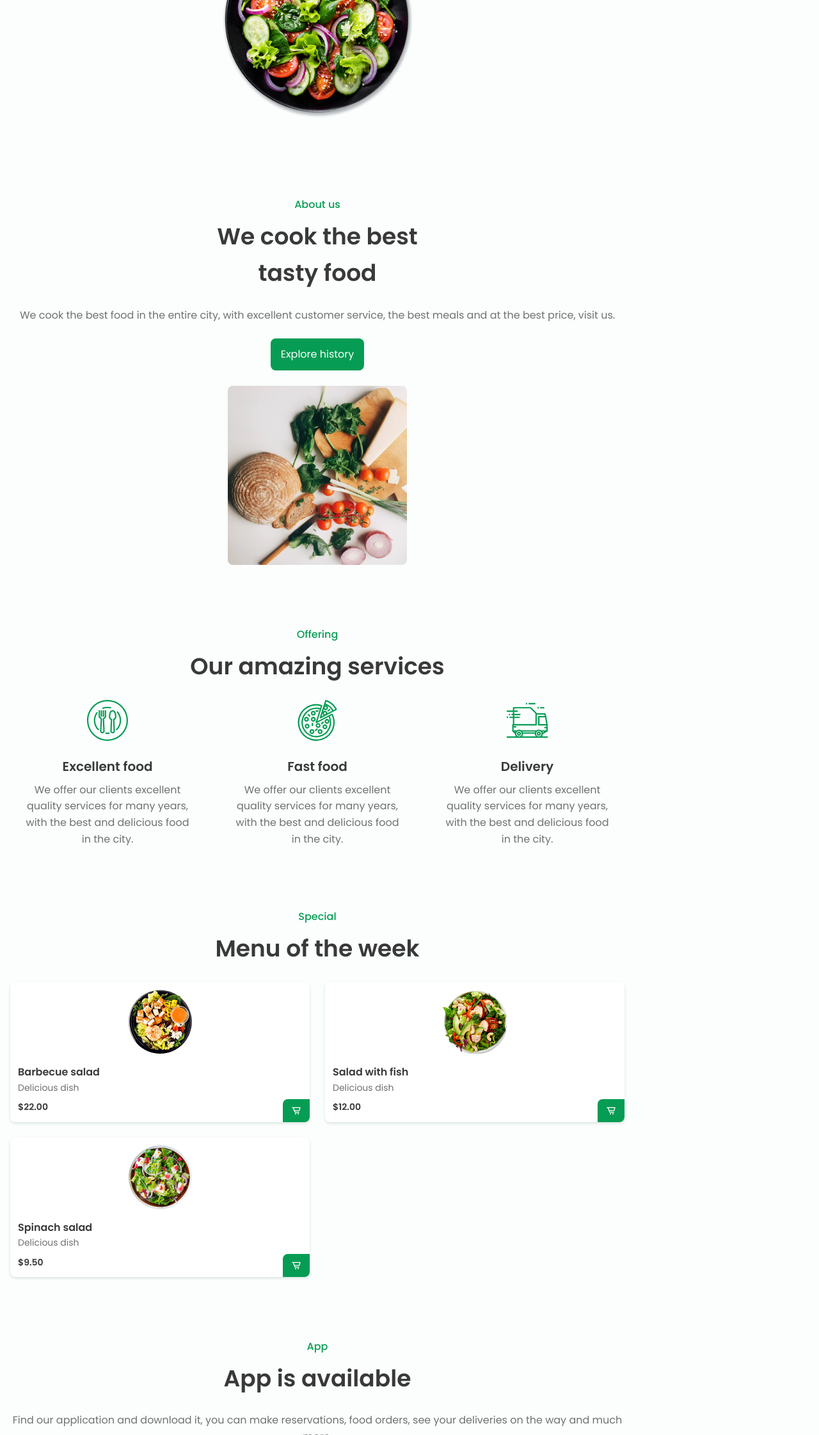
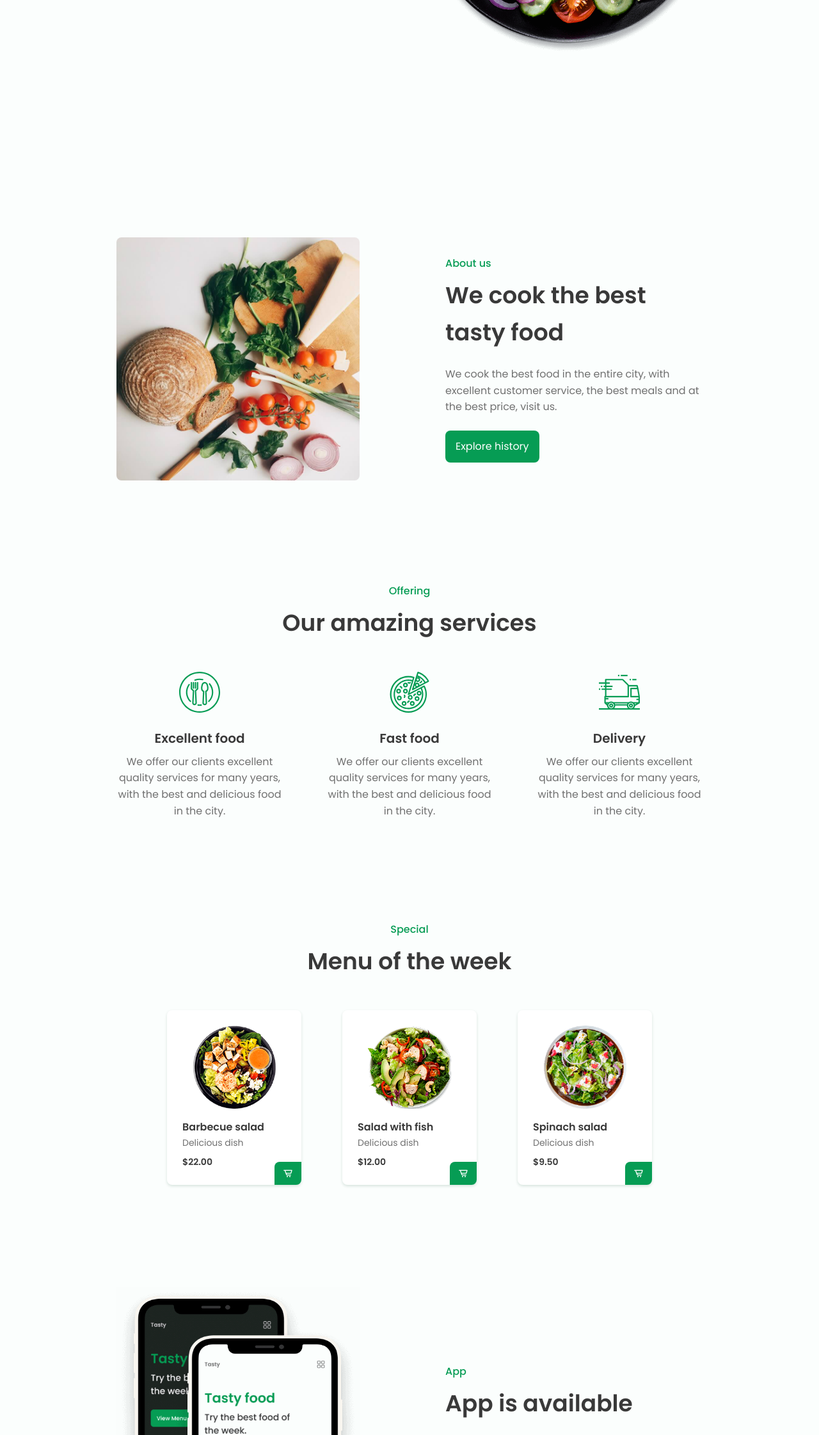
Before and after one commit to dhiraj13/responsive-restaurant-website, a plain HTML site: page index.html in a window 1280 px wide. Shown: the part 557-2800 px from the top of the page at 64% size. Drawn offline with nearby package versions, Linux system fonts and the light colour scheme.

Commit message:
media queries

```diff
--- a/assets/css/styles.css
+++ b/assets/css/styles.css
@@ -450,3 +450,101 @@ img {
   color: var(--text-color-light);
   margin-top: 3.5rem;
 }
+
+/*========== MEDIA QUERIES ==========*/
+@media screen and (min-width: 576px) {
+  .home__container,
+  .about__container,
+  .app__container {
+    grid-template-columns: repeat(2, 1fr);
+    align-items: center;
+  }
+
+  .about__data,
+  .about__initial,
+  .app__data,
+  .app__initial,
+  .contact__container,
+  .contact__initial {
+    text-align: initial;
+  }
+
+  .about__img,
+  .app__img {
+    width: 380px;
+    order: -1;
+  }
+
+  .contact__container {
+    grid-template-columns: 1.75fr 1fr;
+    align-items: center;
+  }
+  .contact__button {
+    justify-self: center;
+  }
+}
+
+@media screen and (min-width: 768px) {
+  body {
+    margin: 0;
+  }
+
+  .section {
+    padding-top: 8rem;
+  }
+
+  .nav {
+    height: calc(var(--header-height) + 1.5rem);
+  }
+  .nav__list {
+    display: flex;
+  }
+  .nav__item {
+    margin-left: var(--mb-5);
+    margin-bottom: 0;
+  }
+  .nav__toggle {
+    display: none;
+  }
+
+  .home__container {
+    height: 100vh;
+    justify-items: center;
+  }
+
+  .services__container,
+  .menu__container {
+    margin-top: var(--mb-6);
+  }
+
+  .menu__container {
+    grid-template-columns: repeat(3, 210px);
+    column-gap: 4rem;
+  }
+  .menu__content {
+    padding: 1.5rem;
+  }
+  .menu__img {
+    width: 130px;
+  }
+
+  .app__store {
+    margin: 0 var(--mb-1) 0 0;
+  }
+}
+
+@media screen and (min-width: 960px) {
+  .bd-container {
+    margin-left: auto;
+    margin-right: auto;
+  }
+
+  .home__img {
+    width: 500px;
+  }
+
+  .about__container,
+  .app__container {
+    column-gap: 7rem;
+  }
+}
--- a/index.html
+++ b/index.html
@@ -57,8 +57,8 @@
         <section class="about section bd-container" id="about">
             <div class="about__container bd-grid">
                 <div class="about__data">
-                    <span class="section-subtitle">About us</span>
-                    <h2 class="section-title">We cook the best <br> tasty food</h2>
+                    <span class="section-subtitle about__initial">About us</span>
+                    <h2 class="section-title about__initial">We cook the best <br> tasty food</h2>
                     <p class="about__description">We cook the best food in the entire city, with excellent customer service, the best meals and at the best price, visit us.</p>
                     <a href="#" class="button">Explore history</a>
                 </div>
@@ -387,17 +387,17 @@
         <section class="app section bd-container">
             <div class="app__container bd-grid">
                 <div class="app__data">
-                    <span class="section-subtitle">App</span>
-                    <h2 class="section-title">App is available</h2>
+                    <span class="section-subtitle app__initial">App</span>
+                    <h2 class="section-title app__initial">App is available</h2>
                     <p class="app__description">Find our application and download it, you can make reservations, food orders, see your deliveries on the way and much more.</p>
 
                     <div class="app__stores">
                         <a href="#"><img src="assets/img/app1.png" alt="" class="app__store"></a>
                         <a href="#"><img src="assets/img/app2.png" alt="" class="app__store"></a>
                     </div>
+                </div>
 
-                    <img src="assets/img/movil-app.png" alt="">
-                </div>
+                <img src="assets/img/movil-app.png" alt="" class="app__img">
             </div>
         </section>
 
@@ -405,8 +405,8 @@
         <section class="contact section bd-container" id="contact">
             <div class="contact__container bd-grid">
                 <div class="contact__data">
-                    <span class="section-subtitle">Let's talk</span>
-                    <h2 class="section-title">Contact us</h2>
+                    <span class="section-subtitle contact__initial">Let's talk</span>
+                    <h2 class="section-title contact__initial">Contact us</h2>
                     <p class="contact__description">If you want to reserve a table in our restaurant, contact us and we will attend you quickly, with our 24/7 chat service.</p>
                 </div>
 
```
